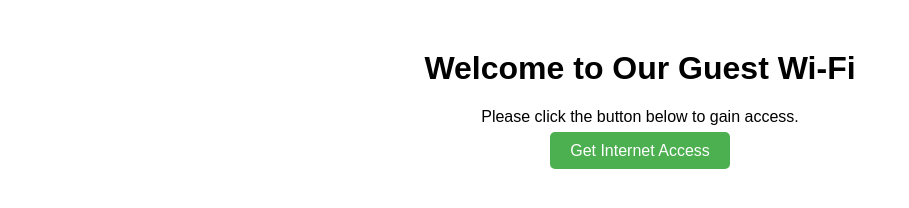
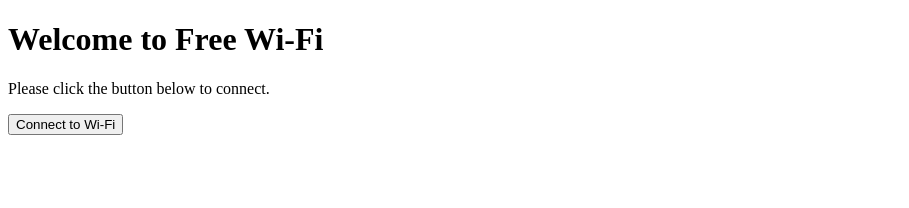
Before and after one commit to Mortal-design/wifi-captive-portal, a plain HTML site: page index.html in a window 1280 px wide. Shown: the whole page, without its empty margins (0-909 px from the left). Drawn offline with Linux system fonts and the light colour scheme.

Commit message:
Update index.html

```diff
--- a/index.html
+++ b/index.html
@@ -1,15 +1,21 @@
 <!DOCTYPE html>
-<html>
+<html lang="en">
 <head>
-  <title>Welcome to Guest Wi-Fi</title>
-  <style>
-    body { font-family: Arial, sans-serif; text-align: center; margin-top: 50px; }
-    .button { background-color: #4CAF50; color: white; padding: 10px 20px; text-align: center; font-size: 16px; border-radius: 5px; text-decoration: none; }
-  </style>
+    <meta charset="UTF-8">
+    <meta name="viewport" content="width=device-width, initial-scale=1.0">
+    <title>Wi-Fi Captive Portal</title>
 </head>
 <body>
-  <h1>Welcome to Our Guest Wi-Fi</h1>
-  <p>Please click the button below to gain access.</p>
-  <a href="https://google.com" class="button">Get Internet Access</a>
+    <h1>Welcome to Free Wi-Fi</h1>
+    <p>Please click the button below to connect.</p>
+
+    <button id="connectButton">Connect to Wi-Fi</button>
+
+    <script>
+        document.getElementById('connectButton').onclick = function() {
+            // Redirect the user to enable internet access
+            window.location.href = "http://router.ip.address";
+        };
+    </script>
 </body>
 </html>
```
